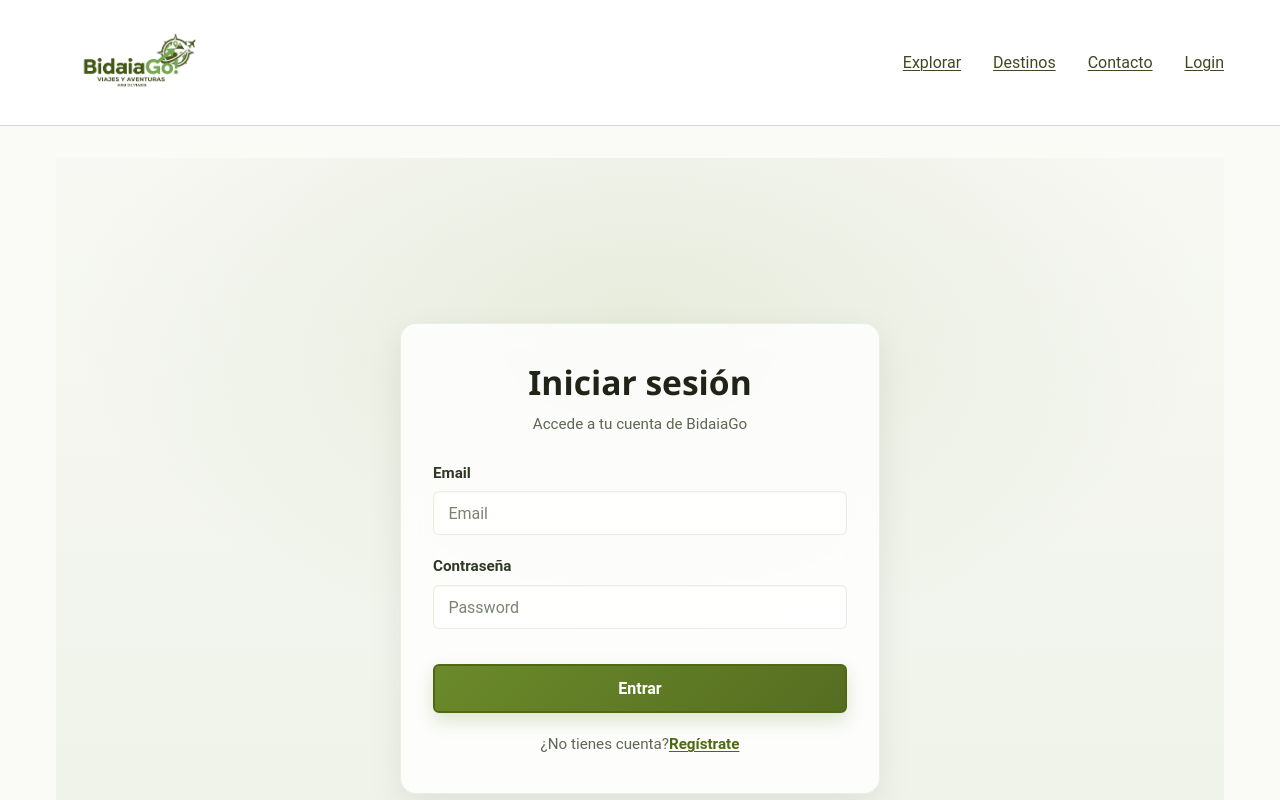
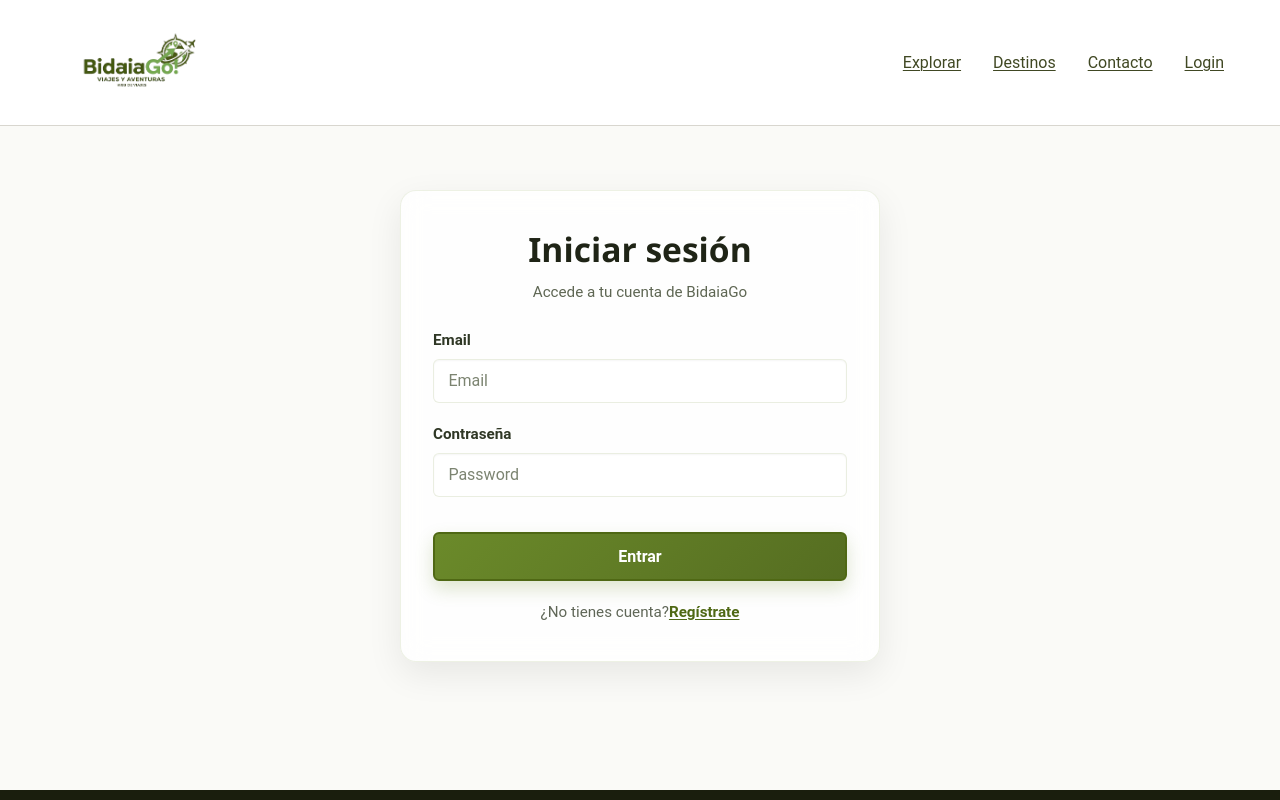
Before and after one commit to David-LS-Bilbao/BidaiaGo, a React (Vite) app: page /login in a window 1280 px wide. Shown: the top 800 px of the page. Built offline with nearby package versions, Linux system fonts and the light colour scheme.

Commit message:
cambio css del login

```diff
--- a/src/pages/LoginPage.tsx
+++ b/src/pages/LoginPage.tsx
@@ -38,7 +38,7 @@ const LoginPage = () => {
   };
 
   return (
-    <main className="auth-page">
+    <main >
       <form
         className="formulario-auth"
         onSubmit={handleSubmit}
```
